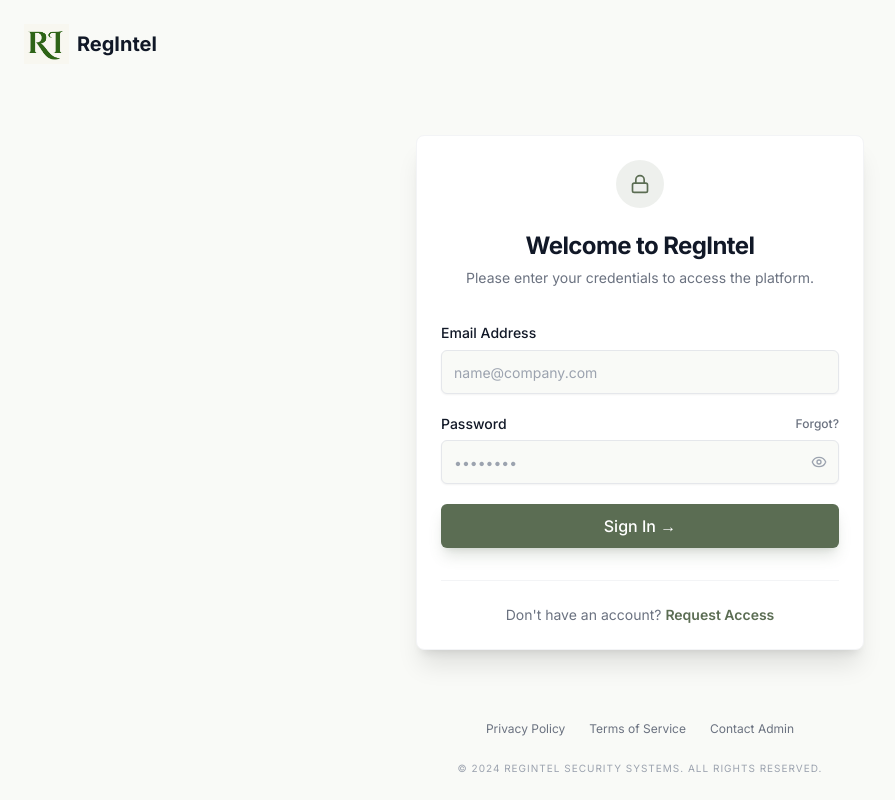
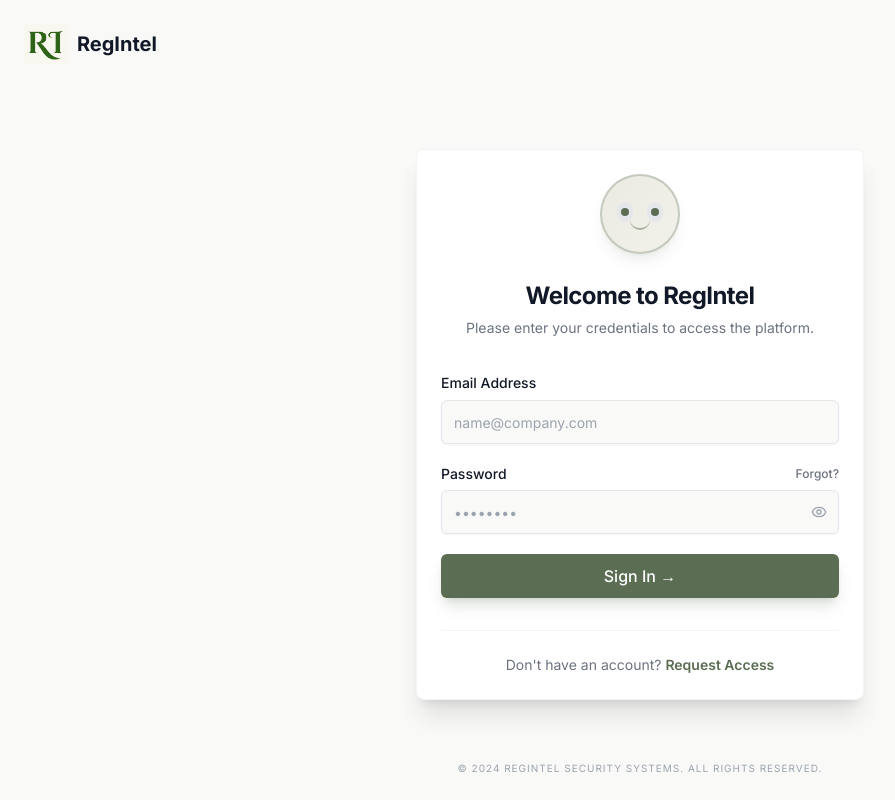
Before and after one commit to Bhavyadhan26/RegIntel, a React app in the folder frontend/: page /login in a window 1280 px wide. Shown: the whole page, without its empty margins (0-895 px from the left). Built offline with nearby package versions, Linux system fonts and the light colour scheme; the HTML template or start-up script is replaced by a standard one.

Commit message:
login page

```diff
--- a/frontend/src/components/Smiley.tsx
+++ b/frontend/src/components/Smiley.tsx
@@ -33,25 +33,25 @@ export const Smiley = ({ isEyesClosed = false }: SmileyProps) => {
   }, [isEyesClosed]);
 
   return (
-    <div ref={faceRef} className="w-20 h-20 mx-auto mb-5 relative bg-dark-700 border border-dark-500/50 rounded-full flex items-center justify-center shadow-lg shadow-accent-purple/10">
+    <div ref={faceRef} className="w-20 h-20 mx-auto mb-5 relative bg-light-100 border-2 border-primary/30 rounded-full flex items-center justify-center shadow-lg shadow-primary/10">
       {/* Face glow */}
-      <div className="absolute inset-0 rounded-full bg-gradient-to-br from-accent-purple/10 to-transparent" />
+      <div className="absolute inset-0 rounded-full bg-gradient-to-br from-primary/5 to-transparent" />
 
       {/* Eyes */}
       <div className="flex gap-3.5 relative z-10 -mt-1">
         {[leftPupilRef, rightPupilRef].map((ref, i) => (
-          <div key={i} className="w-4 h-5 bg-dark-500 rounded-full flex items-center justify-center overflow-hidden">
+          <div key={i} className="w-4 h-5 bg-light-200 rounded-full flex items-center justify-center overflow-hidden">
             {isEyesClosed ? (
-              <div className="w-3.5 h-px bg-gray-400 rounded-full" />
+              <div className="w-3.5 h-px bg-primary/60 rounded-full" />
             ) : (
-              <div ref={ref} className="w-2 h-2 bg-accent-purple rounded-full transition-transform duration-75" />
+              <div ref={ref} className="w-2 h-2 bg-primary rounded-full transition-transform duration-75" />
             )}
           </div>
         ))}
       </div>
 
       {/* Smile */}
-      <div className="absolute bottom-[22px] left-1/2 -translate-x-1/2 w-5 h-2.5 border-b-2 border-gray-400 rounded-b-full" />
+      <div className="absolute bottom-[22px] left-1/2 -translate-x-1/2 w-5 h-2.5 border-b-2 border-primary/50 rounded-b-full" />
     </div>
   );
 };
--- a/frontend/src/pages/Login.tsx
+++ b/frontend/src/pages/Login.tsx
@@ -1,9 +1,10 @@
 import { useState } from "react";
-import { Eye, EyeOff, Lock } from "lucide-react";
+import { Eye, EyeOff } from "lucide-react";
 import { Link, useNavigate } from "react-router-dom";
 import { Button } from "@/components/ui/Button";
 import { Input } from "@/components/ui/Input";
 import { Card, CardContent, CardHeader, CardTitle, CardDescription } from "@/components/ui/Card";
+import { Smiley } from "@/components/Smiley";
 export const Login = () => {
   const navigate = useNavigate();
   const [showPassword, setShowPassword] = useState(false);
@@ -33,9 +34,7 @@ export const Login = () => {
       <div className="flex-1 flex items-center justify-center p-4">
         <Card className="w-full max-w-md shadow-xl border-gray-100 bg-white">
           <CardHeader className="text-center pb-8">
-            <div className="mx-auto w-12 h-12 bg-primary/10 rounded-full flex items-center justify-center mb-4 text-primary">
-              <Lock size={20} />
-            </div>
+            <Smiley />
             <CardTitle className="text-2xl font-bold text-text-main">Welcome to RegIntel</CardTitle>
             <CardDescription className="text-text-muted mt-2">
               Please enter your credentials to access the platform.
@@ -88,11 +87,6 @@ export const Login = () => {
       </div>
 
       {/* Footer Links */}
-      <div className="flex flex-wrap items-center justify-center gap-x-6 gap-y-2 px-4 py-6 text-center text-xs text-text-muted">
-        <a href="#" className="hover:text-text-main">Privacy Policy</a>
-        <a href="#" className="hover:text-text-main">Terms of Service</a>
-        <a href="#" className="hover:text-text-main">Contact Admin</a>
-      </div>
       <div className="pb-6 text-center text-[10px] text-gray-400 uppercase tracking-widest">
         © 2024 RegIntel Security Systems. All Rights Reserved.
       </div>
--- a/frontend/src/pages/Signup.tsx
+++ b/frontend/src/pages/Signup.tsx
@@ -1,9 +1,10 @@
 import { useState } from "react";
-import { Eye, EyeOff, UserPlus } from "lucide-react";
+import { Eye, EyeOff } from "lucide-react";
 import { Link, useNavigate } from "react-router-dom";
 import { Button } from "@/components/ui/Button";
 import { Input } from "@/components/ui/Input";
 import { Card, CardContent, CardHeader, CardTitle, CardDescription } from "@/components/ui/Card";
+import { Smiley } from "@/components/Smiley";
 export const Signup = () => {
   const navigate = useNavigate();
   const [showPassword, setShowPassword] = useState(false);
@@ -33,9 +34,7 @@ export const Signup = () => {
       <div className="flex-1 flex items-center justify-center p-4">
         <Card className="w-full max-w-md shadow-xl border-gray-100 bg-white">
           <CardHeader className="text-center pb-8">
-            <div className="mx-auto w-12 h-12 bg-primary/10 rounded-full flex items-center justify-center mb-4 text-primary">
-              <UserPlus size={20} />
-            </div>
+            <Smiley />
             <CardTitle className="text-2xl font-bold text-text-main">Create your account</CardTitle>
             <CardDescription className="text-text-muted mt-2">
               Start your regulatory intelligence journey.
@@ -86,11 +85,6 @@ export const Signup = () => {
       </div>
 
       {/* Footer Links */}
-      <div className="flex flex-wrap items-center justify-center gap-x-6 gap-y-2 px-4 py-6 text-center text-xs text-text-muted">
-        <a href="#" className="hover:text-text-main">Privacy Policy</a>
-        <a href="#" className="hover:text-text-main">Terms of Service</a>
-        <a href="#" className="hover:text-text-main">Contact Admin</a>
-      </div>
       <div className="pb-6 text-center text-[10px] text-gray-400 uppercase tracking-widest">
         © 2024 RegIntel Security Systems. All Rights Reserved.
       </div>
```
